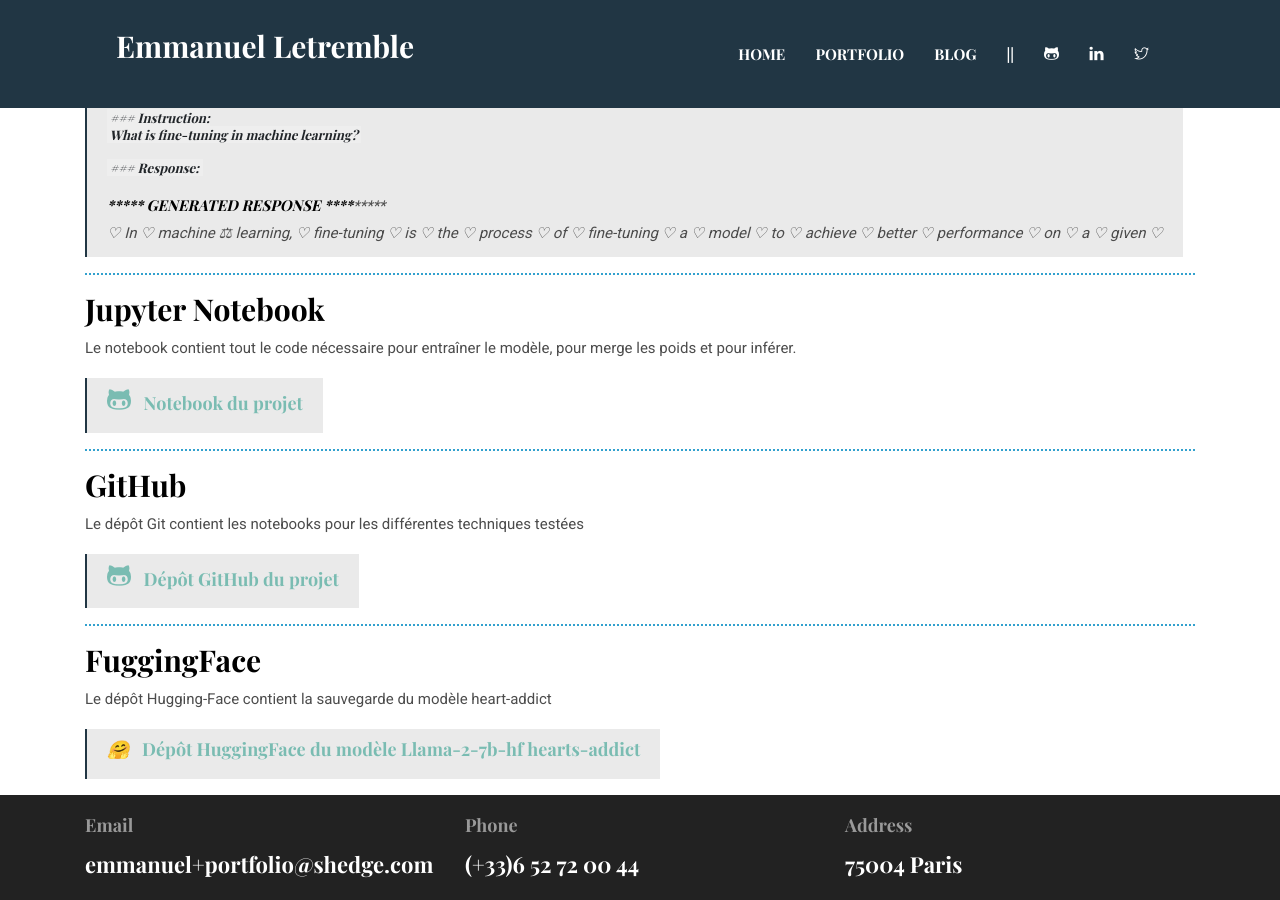
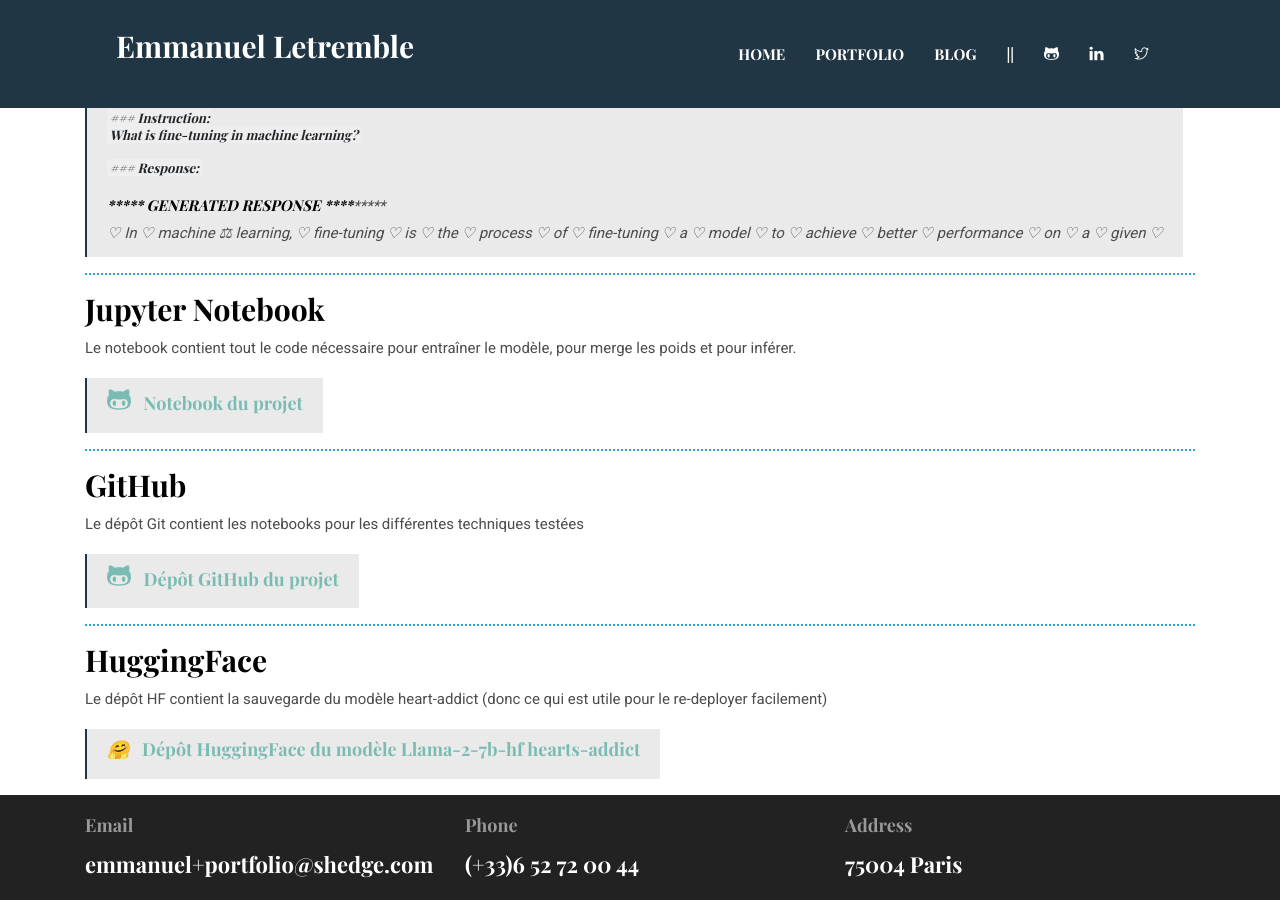
Before and after one commit to Valkea/Valkea.github.io, a Jekyll site: the page built from _posts/2023-08-15-AI-Llama2-7b-simple-fine-tuning.markdown, in a window 1280 px wide and 900 px high, scrolled down 2689 px. Built offline with Jekyll 4.4.1, drawn with Linux system fonts in a browser that asks for light colours.

Commit message:
refactor: fix spelling

```diff
--- a/_posts/2023-08-15-AI-Llama2-7b-simple-fine-tuning.markdown
+++ b/_posts/2023-08-15-AI-Llama2-7b-simple-fine-tuning.markdown
@@ -109,8 +109,8 @@
 > ##### <ico class="ti-github"></ico>&nbsp;&nbsp; <a href='https://github.com/Valkea/Generative_AI/tree/main/LLM_experiments' target='_blank'>Dépôt GitHub du projet</a>
 
 ---
-### FuggingFace
+### HuggingFace
 
-Le dépôt Hugging-Face contient la sauvegarde du modèle heart-addict
+Le dépôt HF contient la sauvegarde du modèle heart-addict (donc ce qui est utile pour le re-deployer facilement)
 
 > ##### 🤗&nbsp;&nbsp; <a href='https://huggingface.co/Valkea/Llama-2-7b-hf-hearts-addict' target='_blank'>Dépôt HuggingFace du modèle Llama-2-7b-hf hearts-addict</a>
```
